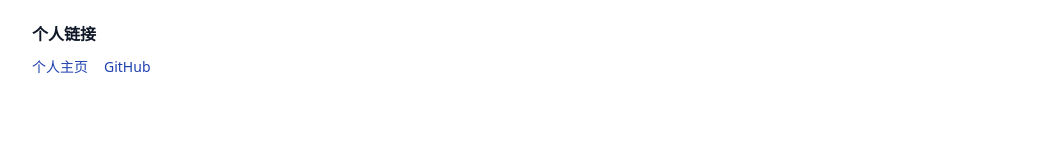
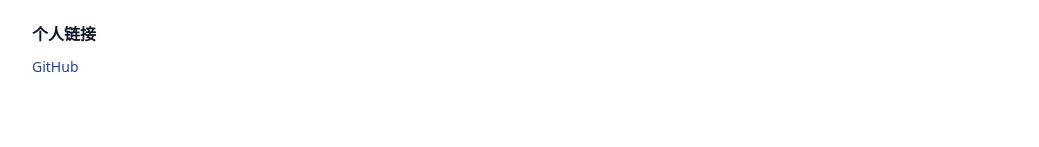
Before and after one commit to zhangxin-hiter/personal-website, a Next.js app: page / in a window 1280 px wide. Shown: the part 2229-2376 px from the top of the page, without its empty margins (120-1159 px from the left). Built offline with nearby package versions, Linux system fonts and the light colour scheme.

Commit message:
Remove personal homepage link

```diff
--- a/app/page.tsx
+++ b/app/page.tsx
@@ -210,14 +210,6 @@ export default function Home() {
           <h3 className="text-base font-semibold text-gray-900 mb-3">个人链接</h3>
           <div className="flex gap-4 text-sm">
             <a
-              href="https://zhangxin-hiter.github.io"
-              target="_blank"
-              rel="noopener noreferrer"
-              className="text-blue-600 hover:underline"
-            >
-              个人主页
-            </a>
-            <a
               href="https://github.com/zhangxin-hiter"
               target="_blank"
               rel="noopener noreferrer"
```
